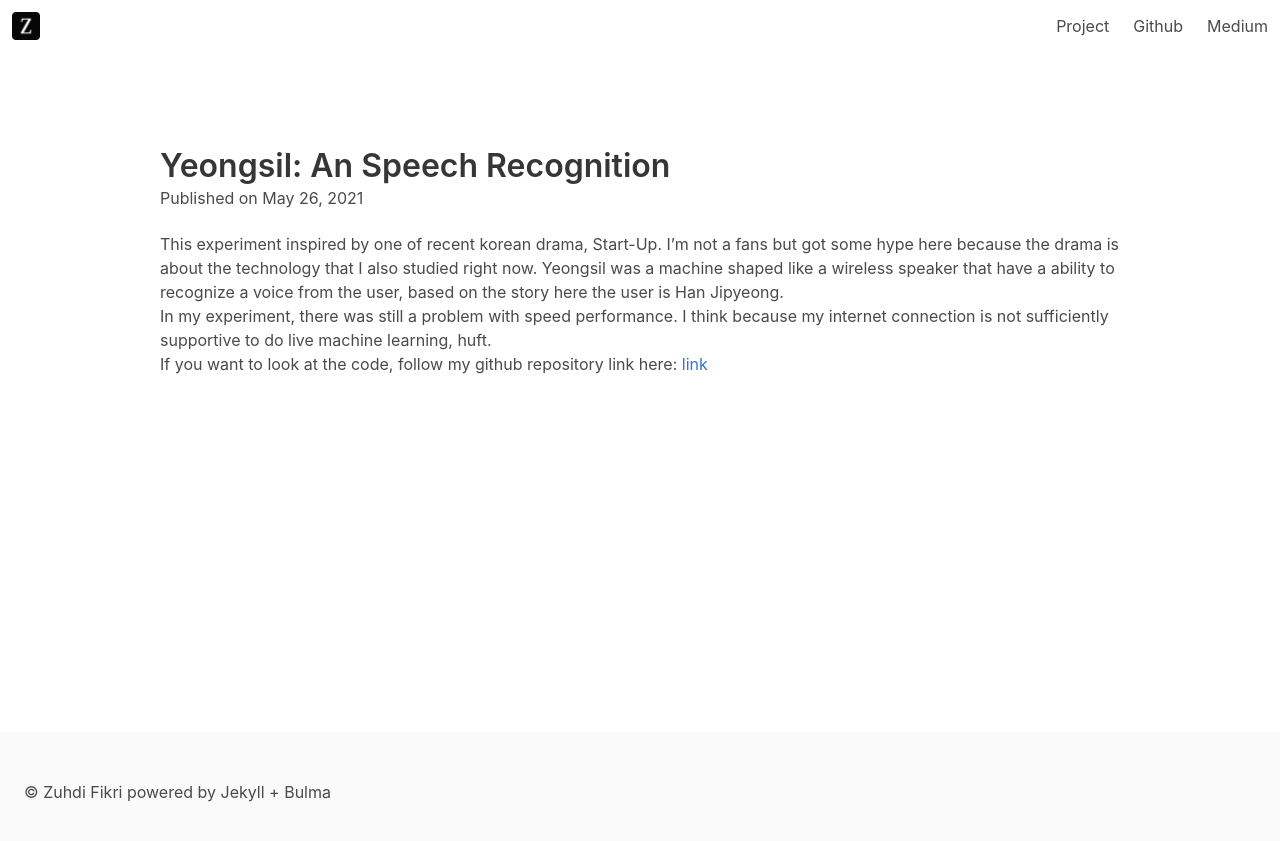
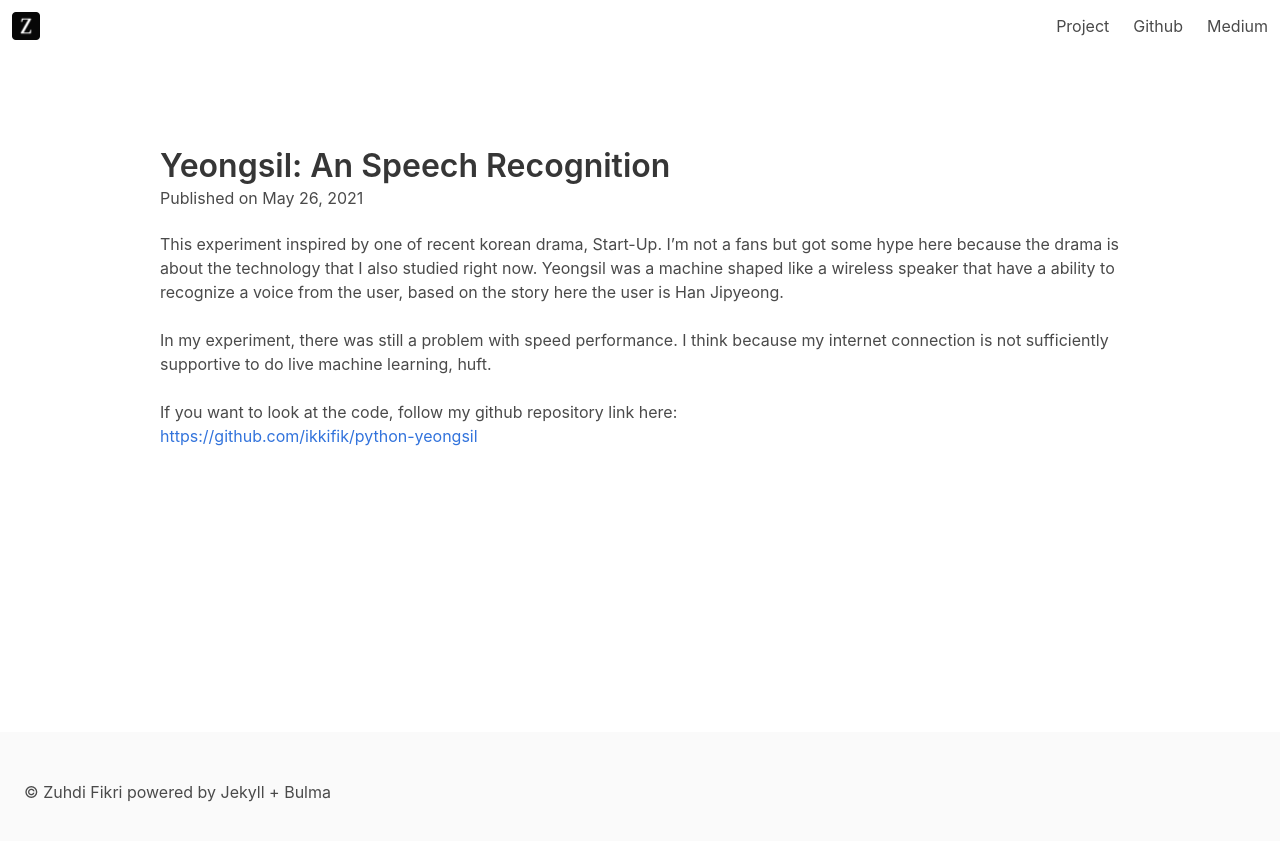
Before and after one commit to ikkifik/ikkifik.github.io, a Jekyll site: the page built from _posts/2021-05-26-yeongsil-speech-recognition.md, in a window 1280 px wide. Shown: the top 841 px of the page. Built offline with Jekyll 4.4.1, drawn with Linux system fonts in a browser that asks for light colours.

Commit message:
post article

```diff
--- a/_posts/2021-05-26-yeongsil-speech-recognition.md
+++ b/_posts/2021-05-26-yeongsil-speech-recognition.md
@@ -4,6 +4,11 @@ title: "Yeongsil: An Speech Recognition"
 
 This experiment inspired by one of recent korean drama, Start-Up. I'm not a fans but got some hype here because the drama is about the technology that I also studied right now. Yeongsil was a machine shaped like a wireless speaker that have a ability to recognize a voice from the user, based on the story here the user is Han Jipyeong.
 
+<br>
+
 In my experiment, there was still a problem with speed performance. I think because my internet connection is not sufficiently supportive to do live machine learning, huft.
 
-If you want to look at the code, follow my github repository link here: [link](https://github.com/ikkifik/python-yeongsil)
+<br>
+
+If you want to look at the code, follow my github repository link here:
+[https://github.com/ikkifik/python-yeongsil](https://github.com/ikkifik/python-yeongsil)
```
